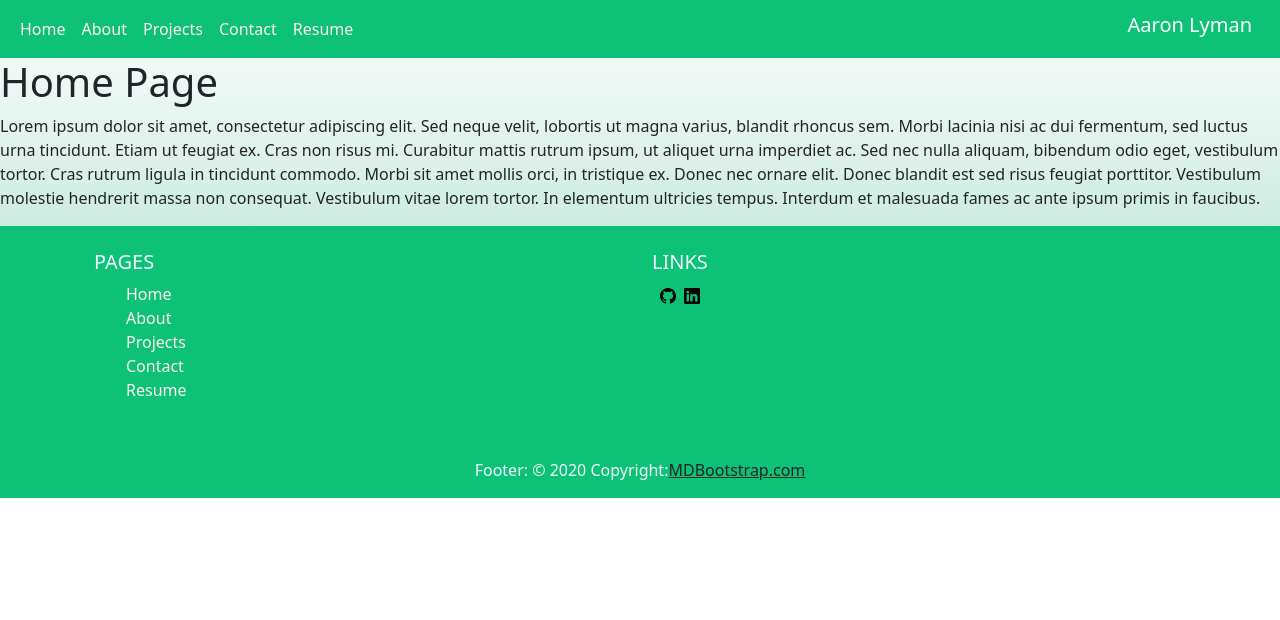
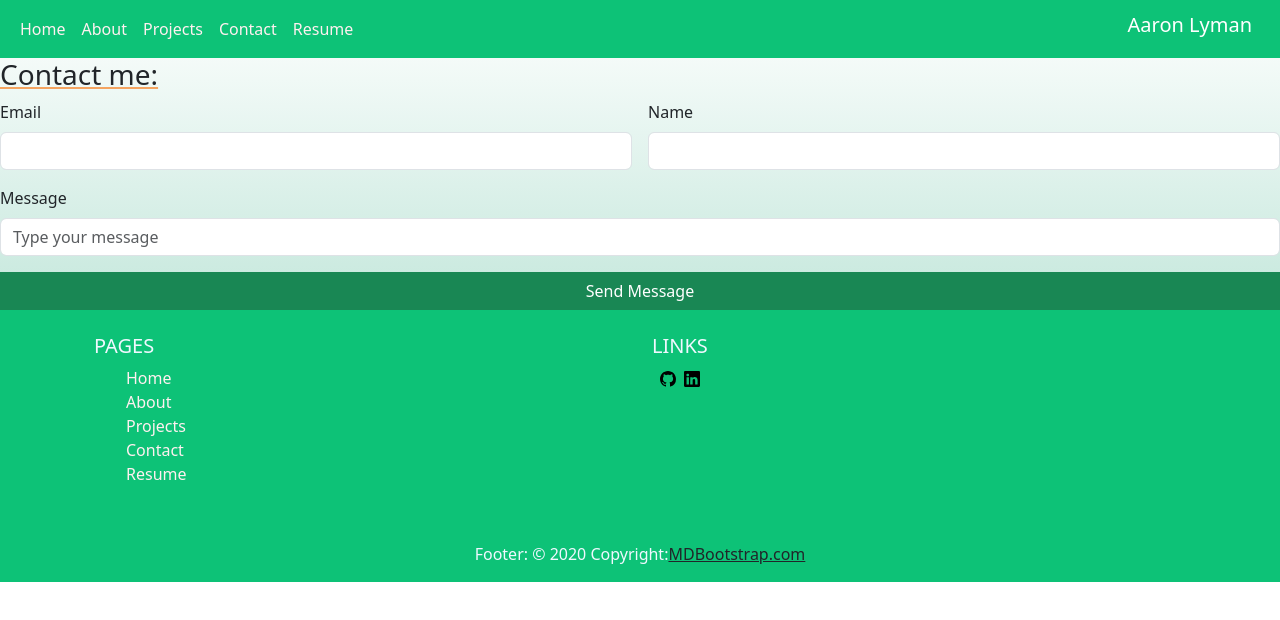
Before and after one commit to aalyman42/React-portfolio, a React (Vite) app in the folder react-portfolio/: page /Contact in a window 1280 px wide. Shown: the top 620 px of the page. Built offline with nearby package versions, Linux system fonts and the light colour scheme.

Commit message:
build contact page

```diff
--- a/react-portfolio/src/pages/Contact.jsx
+++ b/react-portfolio/src/pages/Contact.jsx
@@ -1,19 +1,71 @@
-export default function Home() {
+import { useState } from "react";
+export default function Contact() {
+  const [senderName, setSenderName] = useState("");
+  const [email, setEmail] = useState("");
+  const [message, setMessage] = useState("");
+
+  const handleFormChange = (event) => {
+    const { name, value } = event.target;
+
+    if (name === "senderName") {
+      return setSenderName(value);
+    } else if (name === "email") {
+      return setEmail(value);
+    } else {
+      return setMessage(value);
+    }
+  };
+
+  const handleFormSubmit = (event) => {
+    event.preventDefault();
+    alert(
+      `Thanks for your message ${senderName}! The contact feature is still under development.`
+    );
+
+    setSenderName("");
+    setEmail("");
+    setMessage("");
+  };
   return (
     <div>
-      <h1>Home Page</h1>
-      <p>
-        Lorem ipsum dolor sit amet, consectetur adipiscing elit. Sed neque
-        velit, lobortis ut magna varius, blandit rhoncus sem. Morbi lacinia nisi
-        ac dui fermentum, sed luctus urna tincidunt. Etiam ut feugiat ex. Cras
-        non risus mi. Curabitur mattis rutrum ipsum, ut aliquet urna imperdiet
-        ac. Sed nec nulla aliquam, bibendum odio eget, vestibulum tortor. Cras
-        rutrum ligula in tincidunt commodo. Morbi sit amet mollis orci, in
-        tristique ex. Donec nec ornare elit. Donec blandit est sed risus feugiat
-        porttitor. Vestibulum molestie hendrerit massa non consequat. Vestibulum
-        vitae lorem tortor. In elementum ultricies tempus. Interdum et malesuada
-        fames ac ante ipsum primis in faucibus.
-      </p>
+      <h3>Contact me:</h3>
+      <form class="row g-3" onSubmit={handleFormSubmit}>
+        <div class="col-md-6">
+          <label for="inputEmail4" class="form-label">
+            Email
+          </label>
+          <input
+            type="email"
+            class="form-control"
+            id="inputEmail4"
+            name="email"
+            value={email}
+            onChange={handleFormChange}
+          />
+        </div>
+        <div class="col-md-6">
+          <label class="form-label">Name</label>
+          <input
+            type="text"
+            class="form-control"
+            name="senderName"
+            value={senderName}
+            onChange={handleFormChange}
+          />
+        </div>
+        <div class="col-12">
+          <label class="form-label">Message</label>
+          <input
+            type="text"
+            class="form-control"
+            placeholder="Type your message"
+            name="message"
+            value={message}
+            onChange={handleFormChange}
+          />
+        </div>
+        <button class="btn btn-success">Send Message</button>
+      </form>
     </div>
   );
 }
--- a/react-portfolio/src/pages/Error.jsx
+++ b/react-portfolio/src/pages/Error.jsx
@@ -6,8 +6,8 @@ export default function ErrorPage() {
 
   return (
     <div id="error-page">
-      <h1>Oops!</h1>
-      <p>Sorry, an unexpected error has occurred.</p>
+      <h1>Oh No! a 404!</h1>
+      <p>This page doesn't exist.</p>
       <p>
         <i>{error.statusText || error.message}</i>
       </p>
--- a/react-portfolio/src/pages/Projects.jsx
+++ b/react-portfolio/src/pages/Projects.jsx
@@ -1,7 +1,6 @@
 import projects from "./data/projects";
 import "./styles/main.css";
 export default function Projects() {
-  console.log(projects);
   return (
     <div>
       <h2 class="text-center">Projects</h2>
```
